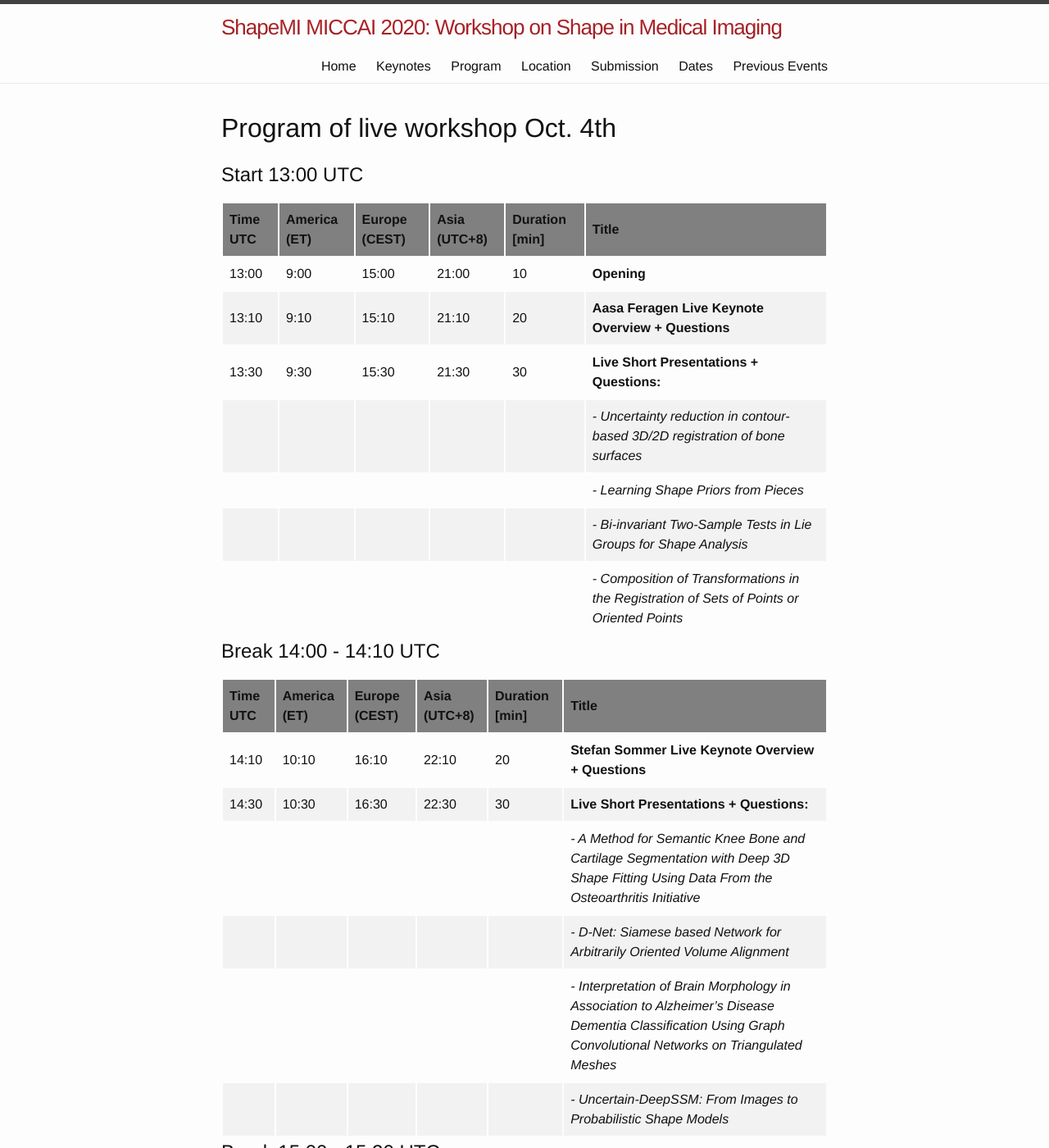
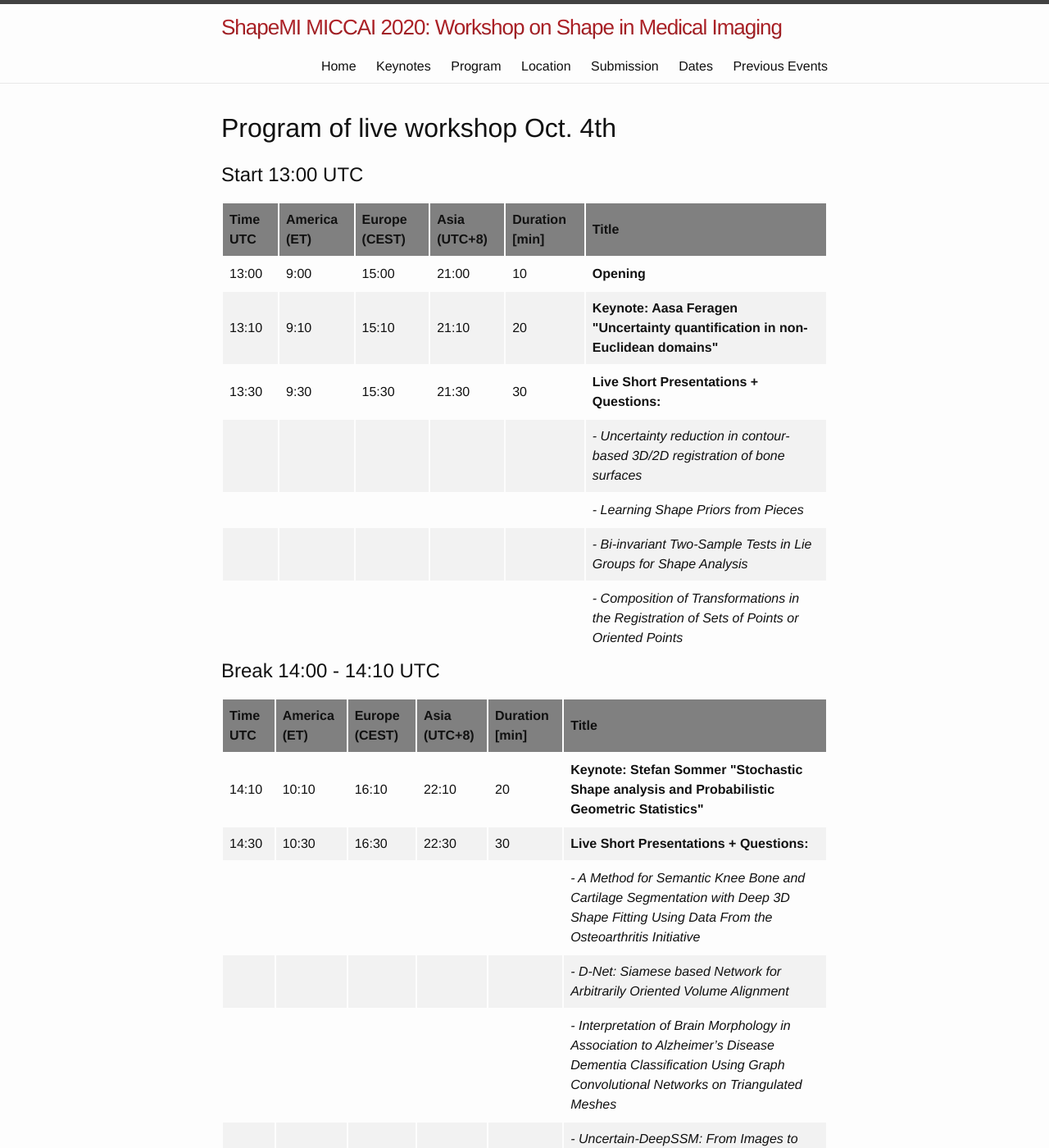
Before and after one commit to shapemi/shapemi2020, a Jekyll site: the page built from program/index.md, in a window 1280 px wide and 1400 px high. Shown: the whole window at 82% size. Built offline with Jekyll 4.4.1, drawn with Linux system fonts in a browser that asks for light colours.

Commit message:
Keynotes titles

```diff
--- a/program/index.md
+++ b/program/index.md
@@ -56,7 +56,7 @@
 <td>15:10</td>
 <td>21:10</td>
 <td>20</td>
-<td><b>Aasa Feragen Live Keynote Overview + Questions</b></td>
+<td><b>Keynote: Aasa Feragen "Uncertainty quantification in non-Euclidean domains"</b></td>
 </tr>
 <tr>
 <td>13:30</td>
@@ -121,7 +121,7 @@
 <td>16:10</td>
 <td>22:10</td>
 <td>20</td>
-<td><b>Stefan Sommer Live Keynote Overview + Questions</b></td>
+<td><b>Keynote: Stefan Sommer "Stochastic Shape analysis and Probabilistic Geometric Statistics"</b></td>
 </tr>
 <tr>
 <td>14:30</td>
```
